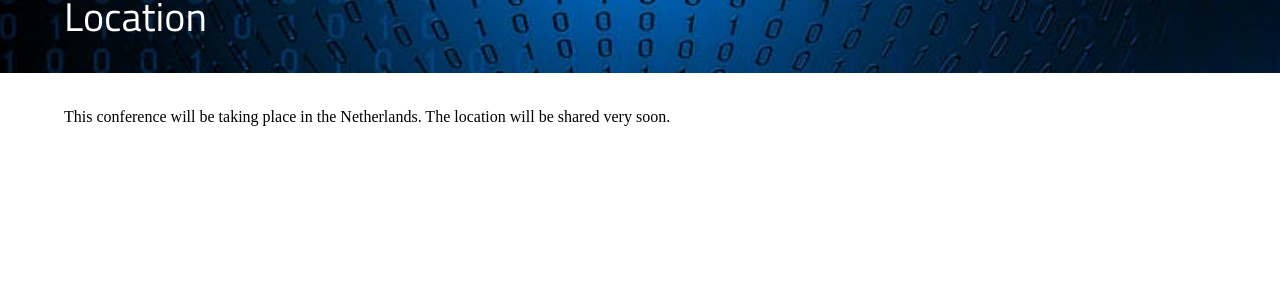
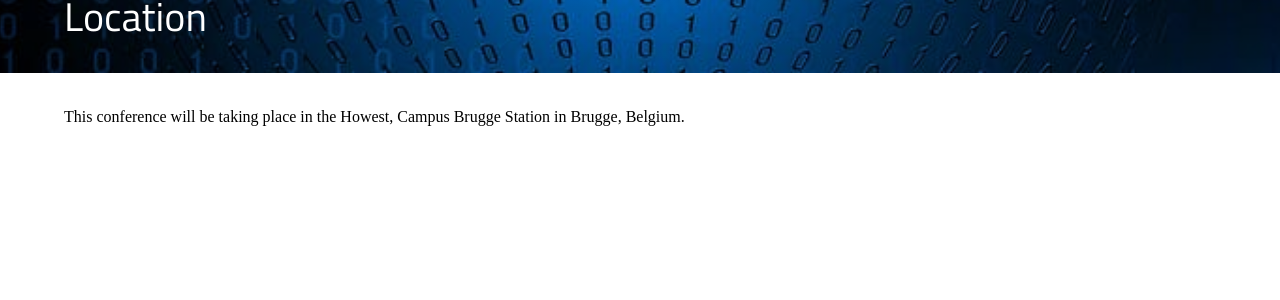
Before and after one commit to dm-17/Owasp-BeNeLux-Days-2021, a Jekyll site: the page built from location/index.md, in a window 1280 px wide. Shown: the part 258-558 px from the top of the page. Built offline with Jekyll 4.4.1, drawn with Linux system fonts in a browser that asks for light colours; some web fonts are replaced.

Commit message:
Location updated

```diff
--- a/location/index.md
+++ b/location/index.md
@@ -2,5 +2,4 @@
 title: Location
 ---
 
-This conference will be taking place in the Netherlands.
-The location will be shared very soon.
+This conference will be taking place in the Howest, Campus Brugge Station in Brugge, Belgium.
```
